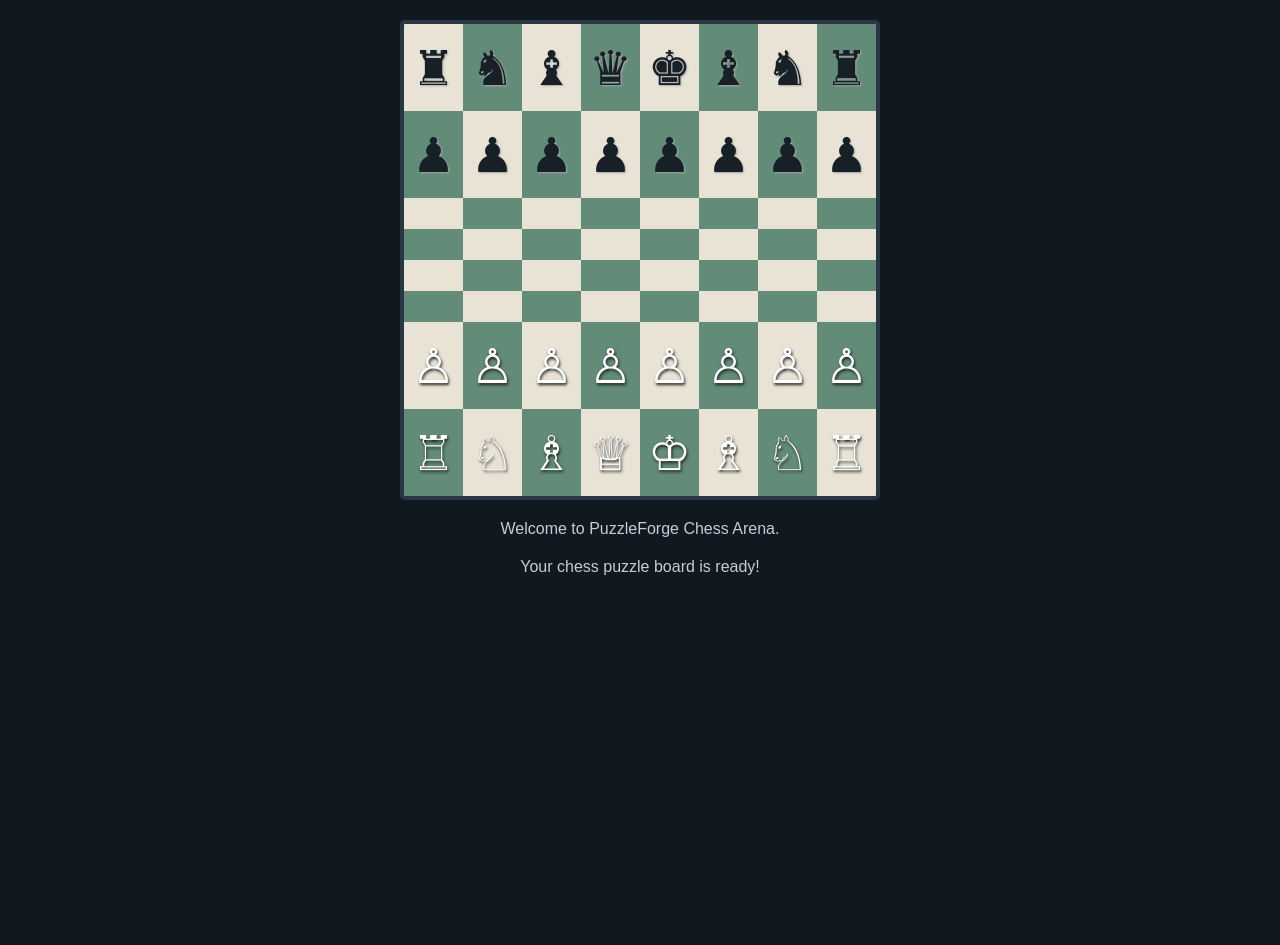
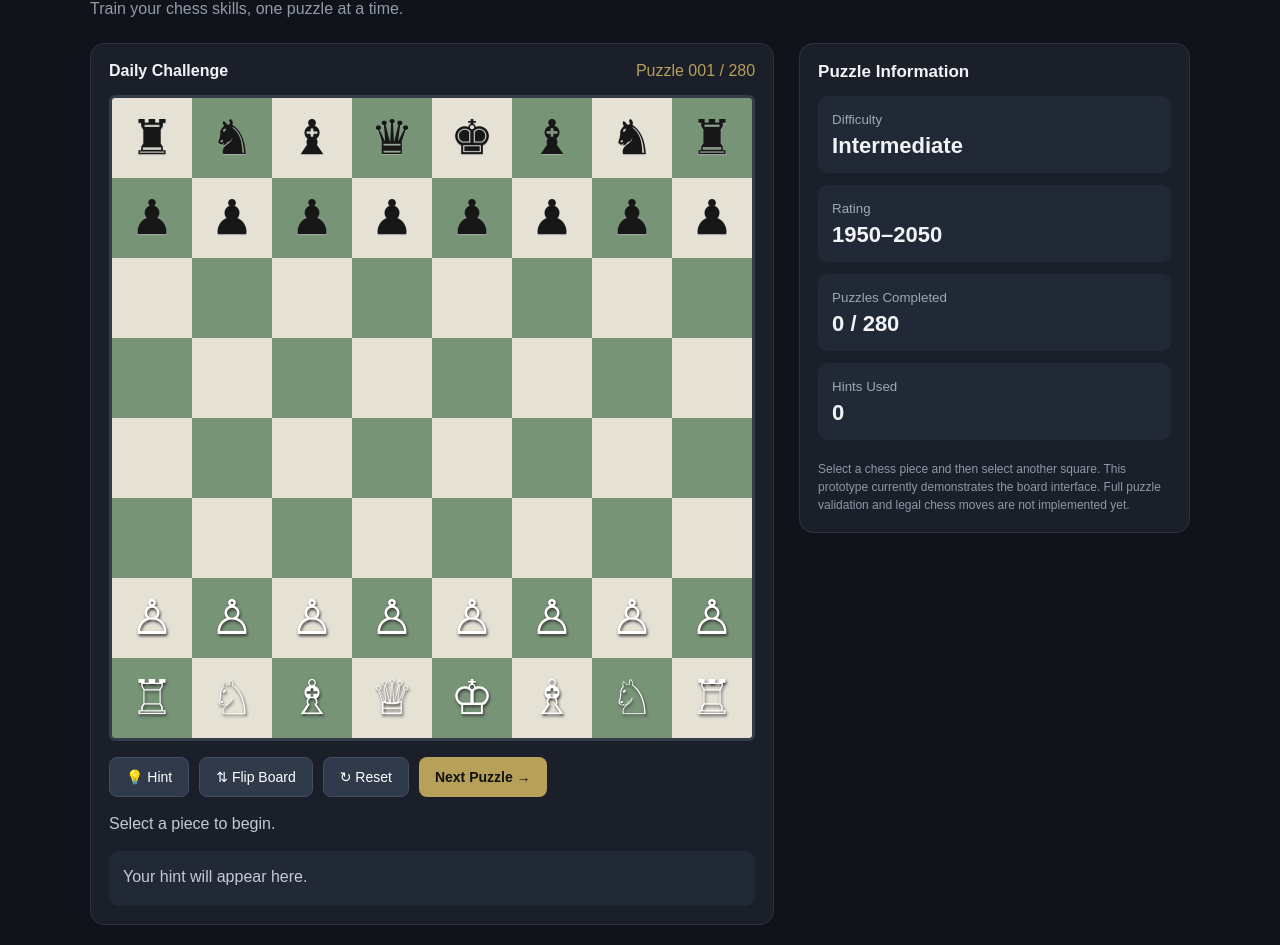
Before and after one commit to ahnafahmedjarif/PuzzleForge, a plain HTML site: page puzzle-arena.html in a window 1280 px wide. Shown: the part 118-1063 px from the top of the page. Before the commit the page ends 800 px from the top, so only its background shows below. Drawn offline with Linux system fonts and the light colour scheme.

Commit message:
Update puzzle-arena.html

```diff
--- a/puzzle-arena.html
+++ b/puzzle-arena.html
@@ -4,177 +4,436 @@
 <head>
 <meta charset="UTF-8">
 <meta name="viewport" content="width=device-width, initial-scale=1.0">
-<title>PuzzleForge - Puzzle Arena</title>
+<title>PuzzleForge — Puzzle Arena</title>
 
 <style>
 * {
   box-sizing: border-box;
+  margin: 0;
+  padding: 0;
 }
 
 body {
-  margin: 0;
+  background: #10131a;
+  color: #f1f3f7;
+  font-family: Arial, sans-serif;
   padding: 20px;
-  background: #101820;
-  color: white;
-  font-family: Arial, sans-serif;
-  text-align: center;
+}
+
+header {
+  display: flex;
+  justify-content: space-between;
+  align-items: center;
+  margin-bottom: 30px;
+}
+
+.logo {
+  font-size: 22px;
+  font-weight: bold;
+  color: #ffffff;
+}
+
+header a {
+  color: #b8c0ce;
+  text-decoration: none;
+}
+
+.container {
+  max-width: 1100px;
+  margin: auto;
 }
 
 h1 {
-  color: #55d6a7;
+  font-size: 30px;
   margin-bottom: 8px;
 }
 
 .subtitle {
-  color: #aab7c4;
+  color: #929baa;
   margin-bottom: 25px;
 }
 
+.layout {
+  display: grid;
+  grid-template-columns: minmax(0, 1.4fr) minmax(260px, 0.8fr);
+  gap: 25px;
+  align-items: start;
+}
+
+.card {
+  background: #1a1f29;
+  border: 1px solid #2b3240;
+  border-radius: 14px;
+  padding: 18px;
+}
+
 .board {
-  width: min(90vw, 480px);
+  width: 100%;
   aspect-ratio: 1 / 1;
-  margin: 20px auto;
   display: grid;
-  grid-template-columns: repeat(8, 1fr);
-  border: 4px solid #293744;
-  border-radius: 5px;
+  grid-template-columns: repeat(8, minmax(0, 1fr));
+  grid-template-rows: repeat(8, minmax(0, 1fr));
   overflow: hidden;
+  border-radius: 6px;
+  border: 3px solid #343c49;
 }
 
 .square {
   display: flex;
+  justify-content: center;
   align-items: center;
-  justify-content: center;
-  font-size: clamp(22px, 8vw, 48px);
+  width: 100%;
+  height: 100%;
+  font-size: clamp(22px, 5vw, 48px);
+  cursor: pointer;
+  user-select: none;
+  position: relative;
 }
 
 .light {
-  background: #e8e3d5;
+  background: #e5e1d5;
 }
 
 .dark {
-  background: #628b78;
+  background: #789477;
+}
+
+.square.selected {
+  background: #e6d45b;
+}
+
+.square.possible {
+  box-shadow: inset 0 0 0 5px #d9bd55;
+}
+
+.piece {
+  line-height: 1;
+  pointer-events: none;
 }
 
 .white-piece {
-  color: #ffffff;
-  text-shadow: 1px 2px 3px #222;
+  color: #fff;
+  text-shadow: 1px 2px 3px #333;
 }
 
 .black-piece {
-  color: #172027;
-  text-shadow: 1px 1px 2px #aaa;
+  color: #171717;
+  text-shadow: 0 1px 1px #aaa;
 }
 
-.info {
-  color: #c4ced8;
-  margin-top: 20px;
+.controls {
+  display: flex;
+  gap: 10px;
+  flex-wrap: wrap;
+  margin-top: 16px;
 }
 
 button {
-  background: #55d6a7;
-  color: #102019;
+  background: #303a4b;
+  color: white;
+  border: 1px solid #414d61;
+  padding: 11px 16px;
+  border-radius: 8px;
+  cursor: pointer;
+  font-size: 14px;
+}
+
+button:hover {
+  background: #43516a;
+}
+
+.primary {
+  background: #b6a05a;
+  color: #111;
   border: none;
-  padding: 12px 25px;
-  border-radius: 8px;
-  font-size: 16px;
   font-weight: bold;
+}
+
+.primary:hover {
+  background: #d0b96c;
+}
+
+.info-title {
+  font-size: 17px;
+  margin-bottom: 14px;
+}
+
+.stat {
+  background: #222936;
+  padding: 14px;
+  border-radius: 9px;
+  margin-bottom: 12px;
+}
+
+.stat small {
+  color: #9da7b6;
+}
+
+.stat strong {
+  display: block;
+  font-size: 22px;
+  margin-top: 5px;
+}
+
+.status {
+  color: #c5cbd5;
   margin-top: 15px;
+  line-height: 1.5;
+}
+
+.hint-box {
+  background: #222936;
+  padding: 14px;
+  border-radius: 9px;
+  margin-top: 15px;
+  color: #c5cbd5;
+  line-height: 1.5;
+  min-height: 55px;
+}
+
+.note {
+  color: #8e99a9;
+  font-size: 12px;
+  margin-top: 20px;
+  line-height: 1.5;
+}
+
+@media (max-width: 750px) {
+  body {
+    padding: 14px;
+  }
+
+  .layout {
+    grid-template-columns: 1fr;
+  }
+
+  h1 {
+    font-size: 25px;
+  }
 }
 </style>
 </head>
 
 <body>
 
-<h1>♟ PuzzleForge</h1>
-<p class="subtitle">Chess Puzzle Arena</p>
+<header>
+  <div class="logo">♟ PuzzleForge</div>
+  <a href="index.html">← Dashboard</a>
+</header>
 
-<div class="board">
+<div class="container">
 
-<!-- Rank 8 -->
-<div class="square light black-piece">♜</div>
-<div class="square dark black-piece">♞</div>
-<div class="square light black-piece">♝</div>
-<div class="square dark black-piece">♛</div>
-<div class="square light black-piece">♚</div>
-<div class="square dark black-piece">♝</div>
-<div class="square light black-piece">♞</div>
-<div class="square dark black-piece">♜</div>
+  <h1>Puzzle Arena</h1>
+  <p class="subtitle">Train your chess skills, one puzzle at a time.</p>
 
-<!-- Rank 7 -->
-<div class="square dark black-piece">♟</div>
-<div class="square light black-piece">♟</div>
-<div class="square dark black-piece">♟</div>
-<div class="square light black-piece">♟</div>
-<div class="square dark black-piece">♟</div>
-<div class="square light black-piece">♟</div>
-<div class="square dark black-piece">♟</div>
-<div class="square light black-piece">♟</div>
+  <div class="layout">
 
-<!-- Rank 6 -->
-<div class="square light"></div>
-<div class="square dark"></div>
-<div class="square light"></div>
-<div class="square dark"></div>
-<div class="square light"></div>
-<div class="square dark"></div>
-<div class="square light"></div>
-<div class="square dark"></div>
+    <section class="card">
 
-<!-- Rank 5 -->
-<div class="square dark"></div>
-<div class="square light"></div>
-<div class="square dark"></div>
-<div class="square light"></div>
-<div class="square dark"></div>
-<div class="square light"></div>
-<div class="square dark"></div>
-<div class="square light"></div>
+      <div style="display:flex;justify-content:space-between;margin-bottom:15px;">
+        <strong>Daily Challenge</strong>
+        <span style="color:#b6a05a;">Puzzle 001 / 280</span>
+      </div>
 
-<!-- Rank 4 -->
-<div class="square light"></div>
-<div class="square dark"></div>
-<div class="square light"></div>
-<div class="square dark"></div>
-<div class="square light"></div>
-<div class="square dark"></div>
-<div class="square light"></div>
-<div class="square dark"></div>
+      <div id="board" class="board"></div>
 
-<!-- Rank 3 -->
-<div class="square dark"></div>
-<div class="square light"></div>
-<div class="square dark"></div>
-<div class="square light"></div>
-<div class="square dark"></div>
-<div class="square light"></div>
-<div class="square dark"></div>
-<div class="square light"></div>
+      <div class="controls">
+        <button onclick="showHint()">💡 Hint</button>
+        <button onclick="flipBoard()">⇅ Flip Board</button>
+        <button onclick="resetBoard()">↻ Reset</button>
+        <button class="primary" onclick="nextPuzzle()">Next Puzzle →</button>
+      </div>
 
-<!-- Rank 2 -->
-<div class="square light white-piece">♙</div>
-<div class="square dark white-piece">♙</div>
-<div class="square light white-piece">♙</div>
-<div class="square dark white-piece">♙</div>
-<div class="square light white-piece">♙</div>
-<div class="square dark white-piece">♙</div>
-<div class="square light white-piece">♙</div>
-<div class="square dark white-piece">♙</div>
+      <p id="status" class="status">
+        Select a piece to begin.
+      </p>
 
-<!-- Rank 1 -->
-<div class="square dark white-piece">♖</div>
-<div class="square light white-piece">♘</div>
-<div class="square dark white-piece">♗</div>
-<div class="square light white-piece">♕</div>
-<div class="square dark white-piece">♔</div>
-<div class="square light white-piece">♗</div>
-<div class="square dark white-piece">♘</div>
-<div class="square light white-piece">♖</div>
+      <div id="hint" class="hint-box">
+        Your hint will appear here.
+      </div>
 
+    </section>
+
+    <aside class="card">
+
+      <h2 class="info-title">Puzzle Information</h2>
+
+      <div class="stat">
+        <small>Difficulty</small>
+        <strong>Intermediate</strong>
+      </div>
+
+      <div class="stat">
+        <small>Rating</small>
+        <strong>1950–2050</strong>
+      </div>
+
+      <div class="stat">
+        <small>Puzzles Completed</small>
+        <strong id="completed">0 / 280</strong>
+      </div>
+
+      <div class="stat">
+        <small>Hints Used</small>
+        <strong id="hintsUsed">0</strong>
+      </div>
+
+      <p class="note">
+        Select a chess piece and then select another square.
+        This prototype currently demonstrates the board interface.
+        Full puzzle validation and legal chess moves are not implemented yet.
+      </p>
+
+    </aside>
+
+  </div>
 </div>
 
-<p class="info">Welcome to PuzzleForge Chess Arena.</p>
-<p class="info">Your chess puzzle board is ready!</p>
+<script>
+const initialPosition = [
+  ["♜","♞","♝","♛","♚","♝","♞","♜"],
+  ["♟","♟","♟","♟","♟","♟","♟","♟"],
+  ["","","","","","","",""],
+  ["","","","","","","",""],
+  ["","","","","","","",""],
+  ["","","","","","","",""],
+  ["♙","♙","♙","♙","♙","♙","♙","♙"],
+  ["♖","♘","♗","♕","♔","♗","♘","♖"]
+];
+
+let board = initialPosition.map(row => [...row]);
+let selected = null;
+let flipped = false;
+let hintCount = 0;
+let completedCount = 0;
+
+const boardElement = document.getElementById("board");
+
+function renderBoard() {
+  boardElement.innerHTML = "";
+
+  for (let row = 0; row < 8; row++) {
+    for (let col = 0; col < 8; col++) {
+
+      let actualRow = flipped ? 7 - row : row;
+      let actualCol = flipped ? 7 - col : col;
+
+      const square = document.createElement("div");
+
+      square.className =
+        "square " +
+        ((row + col) % 2 === 0 ? "light" : "dark");
+
+      if (
+        selected &&
+        selected.row === actualRow &&
+        selected.col === actualCol
+      ) {
+        square.classList.add("selected");
+      }
+
+      const piece = board[actualRow][actualCol];
+
+      if (piece) {
+        const pieceElement = document.createElement("span");
+        pieceElement.className = "piece";
+
+        const whitePieces = "♙♖♘♗♕♔";
+
+        pieceElement.classList.add(
+          whitePieces.includes(piece) ? "white-piece" : "black-piece"
+        );
+
+        pieceElement.textContent = piece;
+        square.appendChild(pieceElement);
+      }
+
+      square.addEventListener("click", () => {
+        handleSquareClick(actualRow, actualCol);
+      });
+
+      boardElement.appendChild(square);
+    }
+  }
+}
+
+function handleSquareClick(row, col) {
+
+  if (selected === null) {
+
+    if (board[row][col] !== "") {
+      selected = { row, col };
+
+      document.getElementById("status").textContent =
+        "Piece selected. Now select a destination square.";
+
+      renderBoard();
+    }
+
+    return;
+  }
+
+  const fromRow = selected.row;
+  const fromCol = selected.col;
+
+  if (fromRow === row && fromCol === col) {
+    selected = null;
+    renderBoard();
+    return;
+  }
+
+  board[row][col] = board[fromRow][fromCol];
+  board[fromRow][fromCol] = "";
+
+  selected = null;
+
+  document.getElementById("status").textContent =
+    "Move displayed. This demo does not check legal moves.";
+
+  renderBoard();
+}
+
+function resetBoard() {
+  board = initialPosition.map(row => [...row]);
+  selected = null;
+
+  document.getElementById("status").textContent =
+    "Board reset to starting position.";
+
+  document.getElementById("hint").textContent =
+    "Your hint will appear here.";
+
+  renderBoard();
+}
+
+function flipBoard() {
+  flipped = !flipped;
+  renderBoard();
+}
+
+function showHint() {
+  hintCount++;
+
+  document.getElementById("hintsUsed").textContent = hintCount;
+
+  document.getElementById("hint").textContent =
+    "Hint: Look for checks, captures, and threats. Try to find the strongest forcing move.";
+}
+
+function nextPuzzle() {
+  completedCount++;
+
+  document.getElementById("completed").textContent =
+    completedCount + " / 280";
+
+  resetBoard();
+
+  document.getElementById("status").textContent =
+    "Next puzzle selected. Puzzle data will be connected in a future update.";
+}
+
+renderBoard();
+</script>
 
 </body>
 </html>
```
